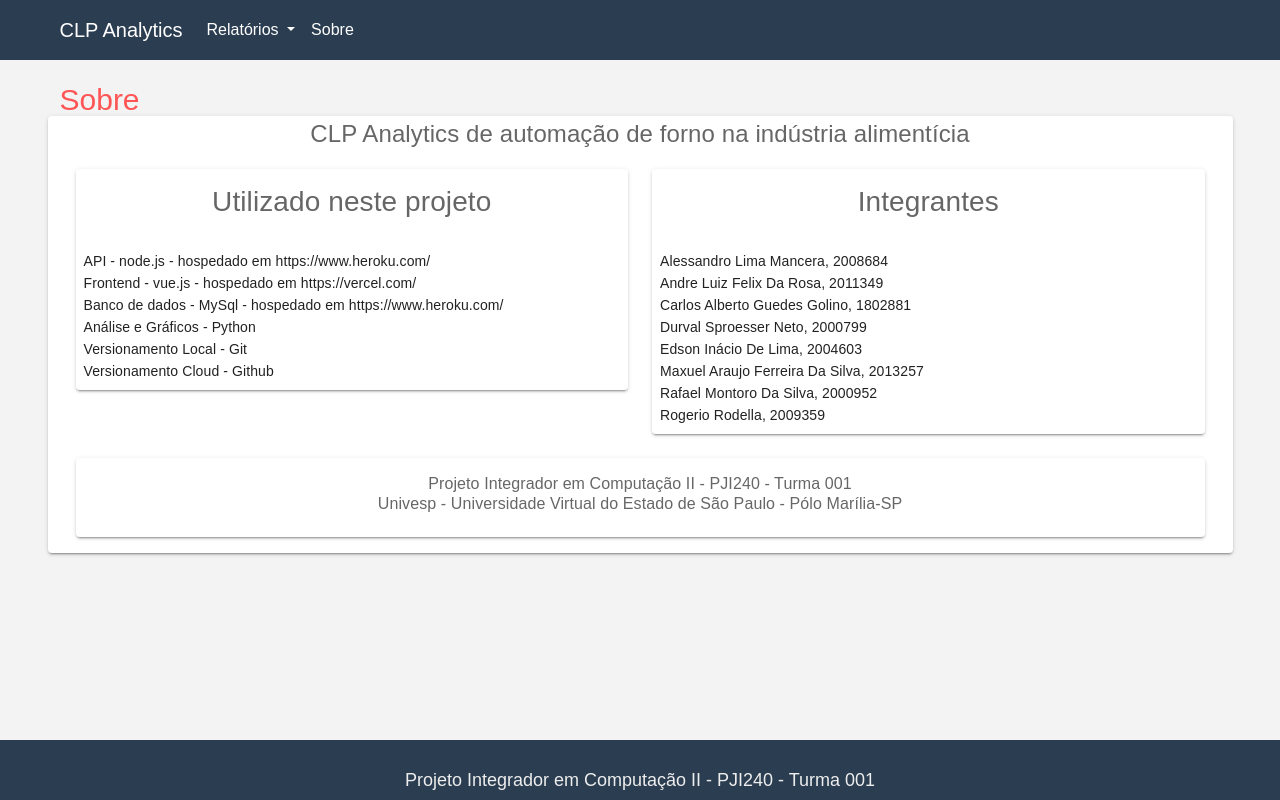
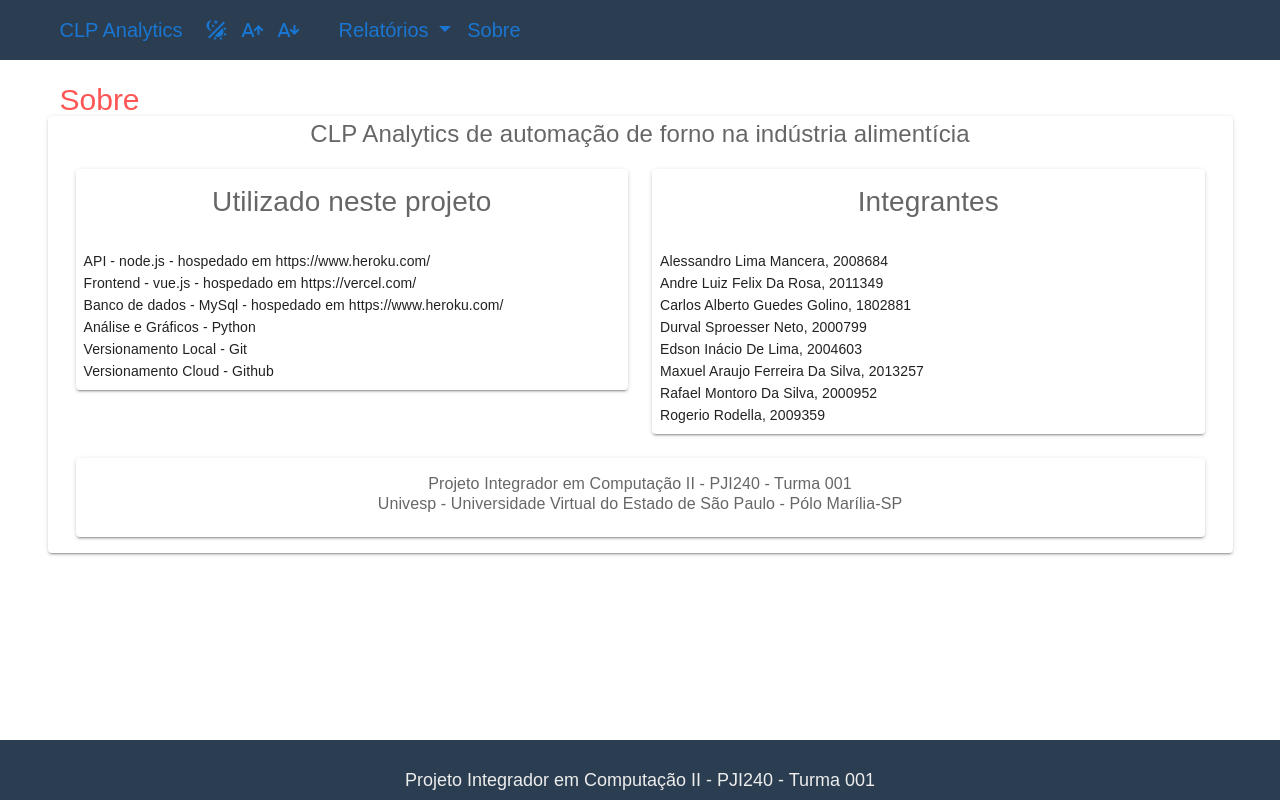
Before and after one commit to alessandromancera/clpanalytics, a Vue app: page /about in a window 1280 px wide. Built offline with nearby package versions, Linux system fonts and the light colour scheme; no server answers.

Commit message:
Add controls accessibility dark mode and size font

```diff
--- a/package.json
+++ b/package.json
@@ -12,6 +12,7 @@
     "chart.js": "^2.9.4",
     "core-js": "^3.22.8",
     "moment": "^2.29.3",
+    "v-toggle-theme": "^1.0.0",
     "vue": "^2.6.14",
     "vue-google-charts": "^1.1.0",
     "vue-router": "^3.5.1",
--- a/src/App.vue
+++ b/src/App.vue
@@ -1,9 +1,15 @@
 <template>
-  <div id="app">
-    <cHeader />
-    <router-view path='$router.key' />
-    <cFooter />
-  </div>
+  <v-app v-bind:style="styleObject">
+    <div id="app"
+      :class="`${switchLabel}`"
+      v-bind:style="styleObject"
+    >
+      <!-- :style="styleObject" -->
+      <cHeader />
+      <router-view path='$router.key' />
+      <cFooter />
+    </div>
+  </v-app>
 </template>
 
 <script>
@@ -17,6 +23,24 @@ export default {
   components: {
     cHeader,
     cFooter
+  },
+  data () {
+    return {
+      styleObject: {
+        fontSize: '1.25rem'
+      }
+    }
+  },
+  mounted () {
+    this.styleObject.fontSize = this.$vuetify.theme.fontSize + 'rem'
+  },
+  computed: {
+    switchLabel: function () {
+      return this.$vuetify.theme.dark ? 'dark' : 'light'
+    },
+    toggleFontSize: function () {
+      return this.$vuetify.theme.fontSize
+    }
   }
 }
 </script>
--- a/src/components/MenuApp.vue
+++ b/src/components/MenuApp.vue
@@ -1,8 +1,32 @@
 <template>
-<div class="container">
+<div class="container" v-bind:style="styleObject">
   <nav class="navbar navbar-expand-lg">
     <a class="navbar-brand" href="/">CLP Analytics</a>
-    <button class="navbar-toggler" type="button" data-toggle="collapse" data-target="#navbarNavDropdown" aria-controls="navbarNavDropdown" aria-expanded="false" aria-label="Alterna navegação">
+    <div>
+      <v-btn depressed color="primary" icon @click="toggleDarkMode">
+        <v-icon>mdi-theme-light-dark</v-icon>
+      </v-btn>
+    </div>
+    <!-- <div>
+      <v-switch
+        @change="toggleDarkMode"
+        :label="`${switchLabel}`"
+        v-model="darkMode"
+        inset
+        input-value="true"
+        :value="darkMode"
+      ></v-switch>
+    </div> -->
+    <div>
+      <v-btn depressed color="primary" icon @click="toggleFontUp" @change="toggleFontUp">
+        <v-icon>mdi-format-font-size-increase</v-icon>
+      </v-btn>
+      <v-btn depressed color="primary" icon @click="toggleFontDown">
+        <v-icon>mdi-format-font-size-decrease</v-icon>
+      </v-btn>
+    </div>
+
+    <button class="navbar-toggler " type="button" data-toggle="collapse" data-target="#navbarNavDropdown" aria-controls="navbarNavDropdown" aria-expanded="false" aria-label="Alterna navegação">
       <span class="navbar-toggler-icon"></span>
     </button>
     <div class="collapse navbar-collapse" id="navbarNavDropdown">
@@ -27,18 +51,56 @@
 </template>
 
 <script>
+
 export default {
   name: 'cMenuApp',
   data () {
     return {
-      dropdown: false
+      dropdown: false,
+      styleObject: {
+        fontSize: '1.25rem'
+      }
+    }
+  },
+  methods: {
+    toggleDarkMode: function () {
+      this.$vuetify.theme.dark = !this.$vuetify.theme.dark
+    },
+    toggleFontUp: function () {
+      this.$vuetify.theme.fontSize = this.$vuetify.theme.fontSize + 0.25
+      this.styleObject.fontSize = this.$vuetify.theme.fontSize + 'rem'
+    },
+    toggleFontDown: function () {
+      if (this.$vuetify.theme.fontSize > 1.5) {
+        this.$vuetify.theme.fontSize = this.$vuetify.theme.fontSize - 0.25
+      } else {
+        this.$vuetify.theme.fontSize = 1.25
+      }
+      this.styleObject.fontSize = this.$vuetify.theme.fontSize + 'rem'
+    }
+  },
+  mounted () {
+    // this.toggleDarkMode()
+  },
+  computed: {
+    switchLabel: function () {
+      return this.$vuetify.theme.dark ? 'Claro' : 'Escuro'
+    },
+    modeDark: function () {
+      return this.$vuetify.theme.dark ? 'dark' : 'light'
+    },
+    darkMode: function () {
+      return this.$vuetify.theme.dark
+    },
+    toggleFontSize: function () {
+      return this.$vuetify.theme.fontSize
     }
   }
 }
 </script>
 
 <style scoped>
-  nav {
+nav {
     display: flex;
     justify-content: space-between;
     height: 60px;
--- a/src/pages/Home.vue
+++ b/src/pages/Home.vue
@@ -121,6 +121,11 @@ export default {
     this.Carregar('forno/c', 'forno')
     this.Carregar('esteira/c', 'esteira')
     this.Carregar('flowpack/c', 'flowpack')
+    // this.chartData = [['Equipamentos', 'Forno', 'Esteira', 'Flowpack']]
+    // this.chartData[1] = ['Lidos']
+    // this.chartData[1][1] = `${this.dataValues.forno}`
+    // this.chartData[1][2] = `${this.dataValues.esteira}`
+    // this.chartData[1][3] = `${this.dataValues.flowpack}`
   },
   methods: {
     onChartReady (chart, google) {
--- a/src/pages/relatorios/Esteira.vue
+++ b/src/pages/relatorios/Esteira.vue
@@ -31,7 +31,7 @@
                           :items="itensdetalhes"
                           :items-per-page="12"
                           class="elevation-1"
-                          loading
+                          :loading="carregando"
                           loading-text="Aguarde, carregando detalhes..."
                           :footer-props="{
                             showFirstLastPage: true,
@@ -67,7 +67,7 @@
           :items="desserts"
           :items-per-page="10"
           class="elevation-1"
-          loading
+          :loading="carregando"
           loading-text="Aguarde, carregando relatório..."
           :footer-props="{
             showFirstLastPage: true,
@@ -122,7 +122,8 @@ export default {
         detalhes: false,
         selecion: ''
       },
-      desserts: []
+      desserts: [],
+      carregando: false
     }
   },
   mounted () {
@@ -138,6 +139,7 @@ export default {
     Carregar (typeclick) {
       const url = `/${typeclick}`
       if (url !== '') {
+        this.carregando = true
         api.get(url)
           .then((response) => {
             this.desserts = response.data.rows
@@ -146,7 +148,7 @@ export default {
             console.log('Error')
             console.log(error)
           })
-          .finally(() => console.log('Finalizado'))
+          .finally(() => console.log('Finalizado'), this.carregando = false)
       }
     }
   }
--- a/src/pages/relatorios/Flowpack.vue
+++ b/src/pages/relatorios/Flowpack.vue
@@ -12,7 +12,7 @@
             :items="desserts"
             :items-per-page="12"
             class="elevation-1"
-            loading
+            :loading="carregando"
             loading-text="Aguarde, carregando relatório..."
             :footer-props="{
               showFirstLastPage: true,
@@ -52,7 +52,8 @@ export default {
         { text: 'Posicao Figura', value: 'posicao_figura', sortable: false },
         { text: 'Data Hora', value: 'timestamp', sortable: false, formatter: (x) => (x ? moment(x).format('DD/MM/yyyy HH:mm:ss') : null) }
       ],
-      desserts: []
+      desserts: [],
+      carregando: false
     }
   },
   mounted () {
@@ -63,6 +64,7 @@ export default {
     Carregar (typeclick) {
       const url = `/${typeclick}`
       if (url !== '') {
+        this.carregando = true
         api.get(url)
           .then((response) => {
             this.desserts = response.data.rows
@@ -71,7 +73,7 @@ export default {
             console.log('Error')
             console.log(error)
           })
-          .finally(() => console.log('Finalizado'))
+          .finally(() => console.log('Finalizado'), this.carregando = false)
       }
     }
   }
--- a/src/pages/relatorios/Forno.vue
+++ b/src/pages/relatorios/Forno.vue
@@ -32,7 +32,7 @@
                         :items="itensdetalhes"
                         :items-per-page="12"
                         class="elevation-1"
-                        loading
+                        :loading="carregando"
                         loading-text="Aguarde, carregando detalhes..."
                         :footer-props="{
                           showFirstLastPage: true,
@@ -68,7 +68,7 @@
             :items="desserts"
             :items-per-page="10"
             class="elevation-1"
-            loading
+            :loading="carregando"
             loading-text="Aguarde, carregando relatório..."
             :footer-props="{
               showFirstLastPage: true,
@@ -138,7 +138,8 @@ export default {
       { text: 'Corrente Motor', value: 'corrente_motor', sortable: false },
       { text: 'Data Hora', value: 'timestamp', sortable: false, formatter: (x) => (x ? moment(x).format('DD/MM/yyyy HH:mm:ss') : null) }
     ],
-    desserts: []
+    desserts: [],
+    carregando: false
   }),
   mounted () {
     document.body.setAttribute('data-app', true)
@@ -153,6 +154,7 @@ export default {
     Carregar (typeclick) {
       const url = `/${typeclick}`
       if (url !== '') {
+        this.carregando = true
         api.get(url)
           .then((response) => {
             this.desserts = response.data.rows
@@ -161,7 +163,7 @@ export default {
             console.log('Error')
             console.log(error)
           })
-          .finally(() => console.log('Finalizado'))
+          .finally(() => console.log('Finalizado'), this.carregando = false)
       }
     }
   }
--- a/src/plugins/vuetify.js
+++ b/src/plugins/vuetify.js
@@ -4,4 +4,8 @@ import Vuetify from 'vuetify/lib/framework'
 Vue.use(Vuetify)
 
 export default new Vuetify({
+  theme: {
+    dark: false,
+    fontSize: 1.25
+  }
 })
--- a/src/styles/global.css
+++ b/src/styles/global.css
@@ -5,6 +5,10 @@
 --color-text-light:#EDEDED;
 --color-text-title:#FF5555;
 --color-text-dark:#3D3D3D;
+}
+
+.dark:root {
+    --color-background:#898989;
 }
 
 *{
```
Also changed, not shown: src/App_cop.vue (deleted, +0 -55 lines), 1 other file (tests, documents, lock files or other folders).
